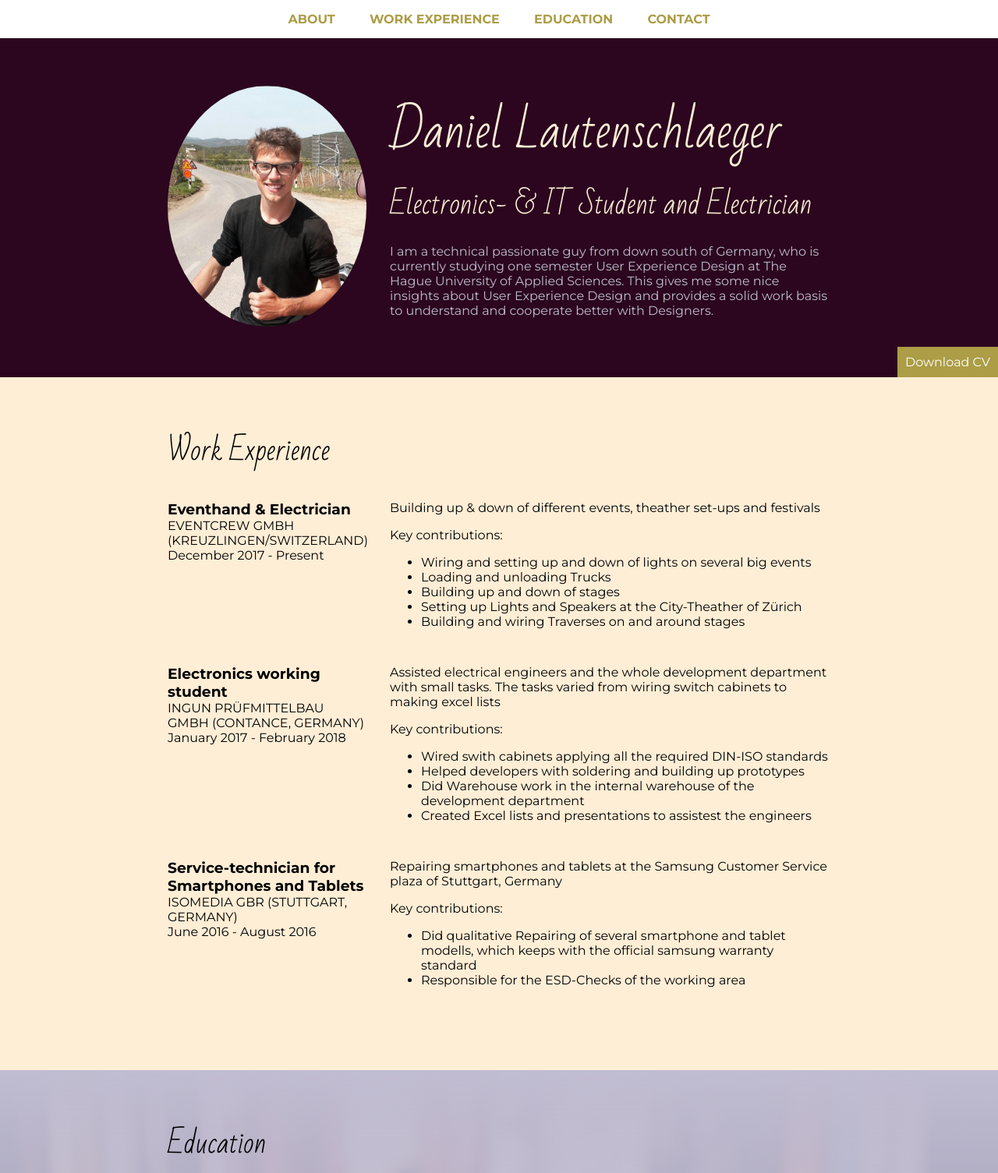
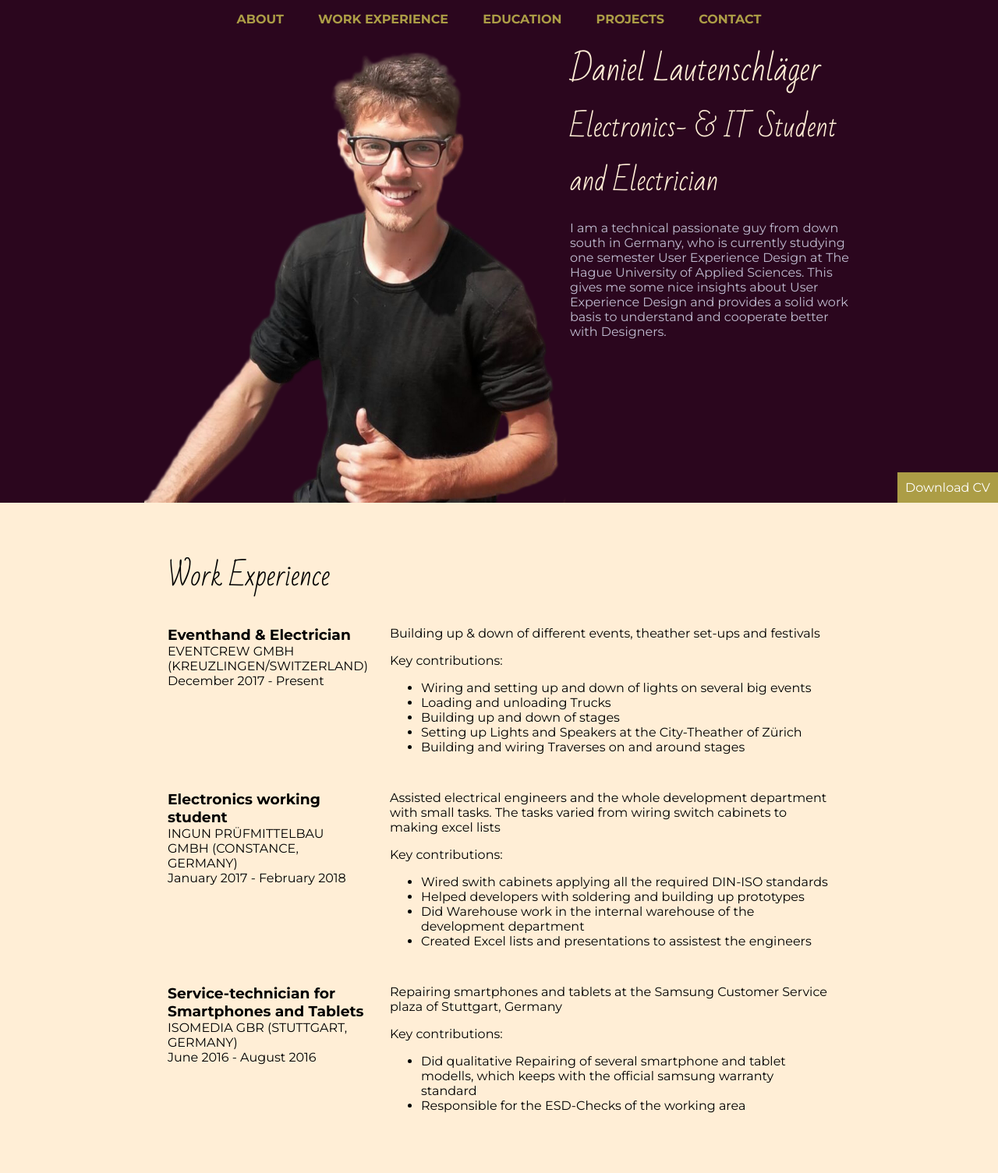
Before and after one commit to UXDSkillslab1718/4-final-assignment-challenge-DanielLautenschlaeger, a plain HTML site: page index.html in a window 1280 px wide. Shown: the top 1505 px of the page at 78% size. Drawn offline with Linux system fonts and the light colour scheme.

Commit message:
Add first draft of about page

```diff
--- a/css/styles.css
+++ b/css/styles.css
@@ -24,7 +24,7 @@ h1, h2 {
 }
 
 h1 {
-    font-size: 60px;
+    font-size: 40px;
 }
 h2 {
     font-size: 35px;
@@ -41,10 +41,17 @@ a:hover {
     text-decoration: none;
 }
 
+
 .content-wrap {
     max-width: 950px;
     margin: 0 auto;
     padding: 60px 50px;
+    overflow: hidden;
+}
+.content-wrapABOUT {
+    max-width: 950px;
+    margin: 0 auto;
+    padding: 0px 20px;
     overflow: hidden;
 }
 
@@ -71,9 +78,6 @@ header {
     padding-top: 50px;
     position: relative;
 }
-.profile-img {
-    border-radius: 50%;
-}
 header h1, header h2{
     color: #FFEED6;
     margin: 0;
@@ -96,7 +100,7 @@ footer {
 ------------------------------------*/
 nav {
     text-align: center;
-    background-color: white;
+    background-color: #2B061E;
     position: fixed;
     top: 0;
     width: 100%;
@@ -149,6 +153,19 @@ p + h3 {
 }
 }
 
+@media (min-width: 900px) {
+    .col-narrowABOUT {
+    width: 60%;
+    float: left;
+}
+
+.col-wideABOUT {
+    width: 40%;
+    float: left;
+    padding-left: 0px;
+}
+}
+
 @media (max-width: 899px) {
     header{
         text-align: center;
--- a/index.html
+++ b/index.html
@@ -15,14 +15,15 @@
             <a href="#about">About</a>
             <a href="#work">Work Experience</a>
             <a href="#education">Education</a>
+            <a href="#projects">Projects</a>
             <a href="#contact">Contact</a>
         </nav>
-        <div class="content-wrap">
-        <img class="profile-img col-narrow" src="images/DanielLautenschlaeger.jpg" alt="Daniel Lautenschlaeger">
-        <div class="col-wide">
-        <h1>Daniel Lautenschlaeger</h1>
+        <div class="content-wrapABOUT">
+        <img class="profile-img col-narrowABOUT" src="images/DanielLautenschlaeger.png" alt="Daniel Lautenschlaeger">
+        <div class="col-wideABOUT">
+        <h1>Daniel Lautenschläger</h1>
         <h2>Electronics- & IT Student and Electrician</h2>
-        <p>I am a technical passionate guy from down south of Germany, who is currently studying one semester User Experience Design at The Hague University of Applied Sciences. This gives me some nice insights about User Experience Design and provides a solid work basis to understand and cooperate better with Designers.</p>
+        <p>I am a technical passionate guy from down south in Germany, who is currently studying one semester User Experience Design at The Hague University of Applied Sciences. This gives me some nice insights about User Experience Design and provides a solid work basis to understand and cooperate better with Designers.</p>
         </div>
         </div>
     </header>
@@ -32,6 +33,87 @@
         <section id="work" class = "work">
             <div class="content-wrap">
             <h2>Work Experience</h2>
+
+            <!-- Job 1 Details -->
+            <div class="col-narrow">
+            <h3>Eventhand & Electrician</h3>
+            <p class="uppercase">Eventcrew GmbH (Kreuzlingen/Switzerland)</p>
+            <p>December 2017 - Present</p>
+            </div>
+
+            <div class="col-wide job-description">
+            <p>Building up & down of different events, theather set-ups and festivals</p>
+            <p>Key contributions:</p>
+            <ul>
+                <li>Wiring and setting up and down of lights on several big events</li>
+                <li>Loading and unloading Trucks</li>
+                <li>Building up and down of stages </li>
+                <li>Setting up Lights and Speakers at the City-Theather of Zürich</li>
+                <li>Building and wiring Traverses on and around stages</li>
+            </ul>
+             </div>
+
+            <!-- Job 2 Details -->
+            <div class="col-narrow">
+            <h3>Electronics working student</h3>
+            <p class="uppercase">Ingun Prüfmittelbau GmbH (Constance, Germany)</p>
+            <p>January 2017 - February 2018</p>
+            </div>
+            <div class="col-wide job-description">
+            <p>Assisted electrical engineers and the whole development department with small tasks. The tasks varied from wiring switch cabinets to making excel lists</p>
+            <p>Key contributions:</p>
+            <ul>
+                <li>Wired swith cabinets applying all the required DIN-ISO standards</li>
+                <li>Helped developers with soldering and building up prototypes</li>
+                <li>Did Warehouse work in the internal warehouse of the development department</li>
+                <li>Created Excel lists and presentations to assistest the engineers</li>
+            </ul>
+            </div>
+
+            <!-- Job 3 Details -->
+            <div class="col-narrow">
+            <h3>Service-technician for Smartphones and Tablets</h3>
+            <p class="uppercase">Isomedia GbR (Stuttgart, Germany)</p>
+            <p>June 2016 - August 2016</p>
+            </div>
+
+            <div class="col-wide job-description">
+            <p>Repairing smartphones and tablets at the Samsung Customer Service plaza of Stuttgart, Germany</p>
+            <p>Key contributions:</p>
+            <ul>
+                <li>Did qualitative Repairing of several smartphone and tablet modells, which keeps with the official samsung warranty standard</li>
+                <li>Responsible for the ESD-Checks of the working area</li>
+            </ul>
+            </div>
+            </div>
+        </section>
+
+
+        <!-- // Education -->
+        <section id="education" class="education">
+            <div class="content-wrap">
+            <h2>Education</h2>
+
+            <!-- School 1 details. -->
+            <h3>The Hague University of Applied Sciences - The Hague, Netherlands</h3>
+            <p>Bachelor of Science, 2018- Present</p>
+            <p>User Experience Design studies</p>
+
+            <!-- School 2 details. -->
+            <h3>University of Applied Sciences Constance - Constance, Germany</h3>
+            <p>Bachelor of Engineering, 2016-2017</p>
+            <p>2 Semesters Electronics & IT studies</p>
+
+            <!-- School 3 details. -->
+            <h3>Vaccational school in cooporation with Tesat-Spacecom GmbH - Backnang, Germany</h3>
+            <p>Apprenticeship (3,5 days work & 1,5 days school per week) + Evening high school, 2012-2016</p>
+            <p>Electrician for devices and systems + high school degree</p>
+            </div>
+        </section>
+        <!-- // Work Experience -->
+        <section id="projects" class = "work">
+            <div class="content-wrap">
+            <h2>Projects</h2>
 
             <!-- Job 1 Details -->
             <div class="col-narrow">
@@ -86,29 +168,6 @@
             </div>
             </div>
         </section>
-
-
-        <!-- // Education -->
-        <section id="education" class="education">
-            <div class="content-wrap">
-            <h2>Education</h2>
-
-            <!-- School 1 details. -->
-            <h3>The Hague University of Applied Sciences - The Hague, Netherlands</h3>
-            <p>Bachelor of Science, 2018- Present</p>
-            <p>User Experience Design studies</p>
-
-            <!-- School 2 details. -->
-            <h3>University of Applied Sciences Constance - Constance, Germany</h3>
-            <p>Bachelor of Engineering, 2016-2017</p>
-            <p>2 Semesters Electronics & IT studies</p>
-
-            <!-- School 3 details. -->
-            <h3>Vaccational school in cooporation with Tesat-Spacecom GmbH - Backnang, Germany</h3>
-            <p>Apprenticeship (3,5 days work & 1,5 days school per week) + Evening high school, 2012-2016</p>
-            <p>Electrician for devices and systems + high school degree</p>
-            </div>
-        </section>
     </main>
 
     <!-- // Footer & contact info -->
```
Also changed, not shown: images/DanielLautenschlaeger.png (added), 1 other file.
